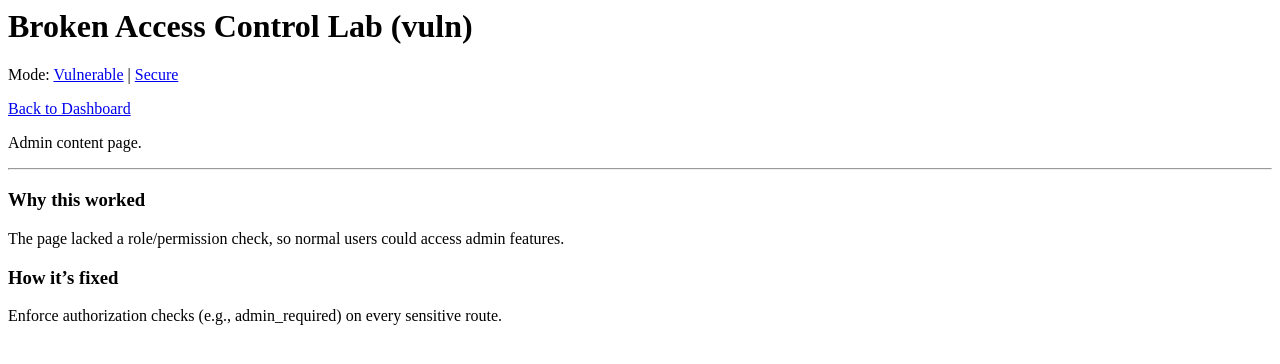
After one commit to yonas255/Gamified-cybersecurity-platform, a Flask app: page /lab/bac?mode=vuln in a window 1280 px wide. The commit adds this page. Shown: the top 364 px of the page. Run offline with Flask 3, Linux system fonts and the light colour scheme; the visitor is signed in with stand-in values (Sample User, id 1).

Commit message:
Complete all challenges and labs with vuln/secure evidence

```diff
--- a/app.py
+++ b/app.py
@@ -18,6 +18,7 @@ from functools import wraps
 from routes.lab_routes import lab_bp
 from routes.idor_routes import idor_bp
 from routes.csrf_routes import csrf_bp
+from routes.bac_routes import bac_bp
 
 login_manager=LoginManager()
 login_manager.login_view="auth.login"
@@ -35,6 +36,7 @@ def create_app():
     app.register_blueprint(lab_bp)
     app.register_blueprint(idor_bp)
     app.register_blueprint(csrf_bp)
+    app.register_blueprint(bac_bp)
 
     @login_manager.user_loader
     def load_user(user_id):
@@ -196,6 +198,28 @@ def create_app():
         db.session.commit()
         return {"ok": True, "message": "Seeded CSRF challenge"}
 
+    @app.route("/admin/seed-bac")
+    @admin_required
+    def seed_bac():
+        title = "Broken Access Control (Admin Page)"
+        existing = Challenge.query.filter_by(title=title).first()
+        if existing:
+            return {"ok": True, "message": "BAC already seeded"}
+
+        flag = FLAGS["bac"]
+        flag_hash = bcrypt.hashpw(flag.encode("utf-8"), bcrypt.gensalt()).decode("utf-8")
+
+        c = Challenge(
+            title=title,
+            description="Access an admin-only page as a normal user (vulnerable), then see how it’s blocked (secure).",
+            difficulty="Hard",
+            points=200,
+            flag_hash=flag_hash
+        )
+        db.session.add(c)
+        db.session.commit()
+        return {"ok": True, "message": "Seeded BAC challenge"}
+
 
     return app
 
--- /dev/null
+++ b/routes/bac_routes.py
@@ -0,0 +1,32 @@
+from flask import Blueprint, render_template, request
+from flask_login import login_required, current_user
+from flags_local import FLAGS
+
+bac_bp = Blueprint("bac", __name__)
+
+@bac_bp.route("/lab/bac")
+@login_required
+def lab_bac():
+    mode = request.args.get("mode", "vuln")
+    flag = None
+
+    if mode == "secure":
+        # ✅ secure: enforce admin check
+        if not current_user.is_admin:
+            return render_template(
+                "lab_bac.html",
+                mode=mode,
+                blocked=True,
+                flag=None
+            )
+
+    # ❌ vulnerable OR admin user
+    if mode == "vuln" and not current_user.is_admin:
+        flag = FLAGS["bac"]
+
+    return render_template(
+        "lab_bac.html",
+        mode=mode,
+        blocked=False,
+        flag=flag
+    )
--- /dev/null
+++ b/templates/lab_bac.html
@@ -0,0 +1,30 @@
+<h1>Broken Access Control Lab ({{ mode }})</h1>
+
+<p>
+    Mode:
+    <a href="/lab/bac?mode=vuln">Vulnerable</a> |
+    <a href="/lab/bac?mode=secure">Secure</a>
+</p>
+
+<p><a href="/">Back to Dashboard</a></p>
+
+{% if blocked %}
+<p><b>Access denied.</b> Admin-only page protected.</p>
+{% else %}
+<p>Admin content page.</p>
+{% endif %}
+
+{% if flag %}
+<p><b>Flag:</b> {{ flag }}</p>
+{% endif %}
+
+<hr>
+<h3>Why this worked</h3>
+{% if mode == "vuln" %}
+<p>The page lacked a role/permission check, so normal users could access admin features.</p>
+{% else %}
+<p>The page enforces admin-only access, blocking normal users.</p>
+{% endif %}
+
+<h3>How it’s fixed</h3>
+<p>Enforce authorization checks (e.g., admin_required) on every sensitive route.</p>
```
Also changed, not shown: templates/challenge_detail.html (+7 -0 lines).
